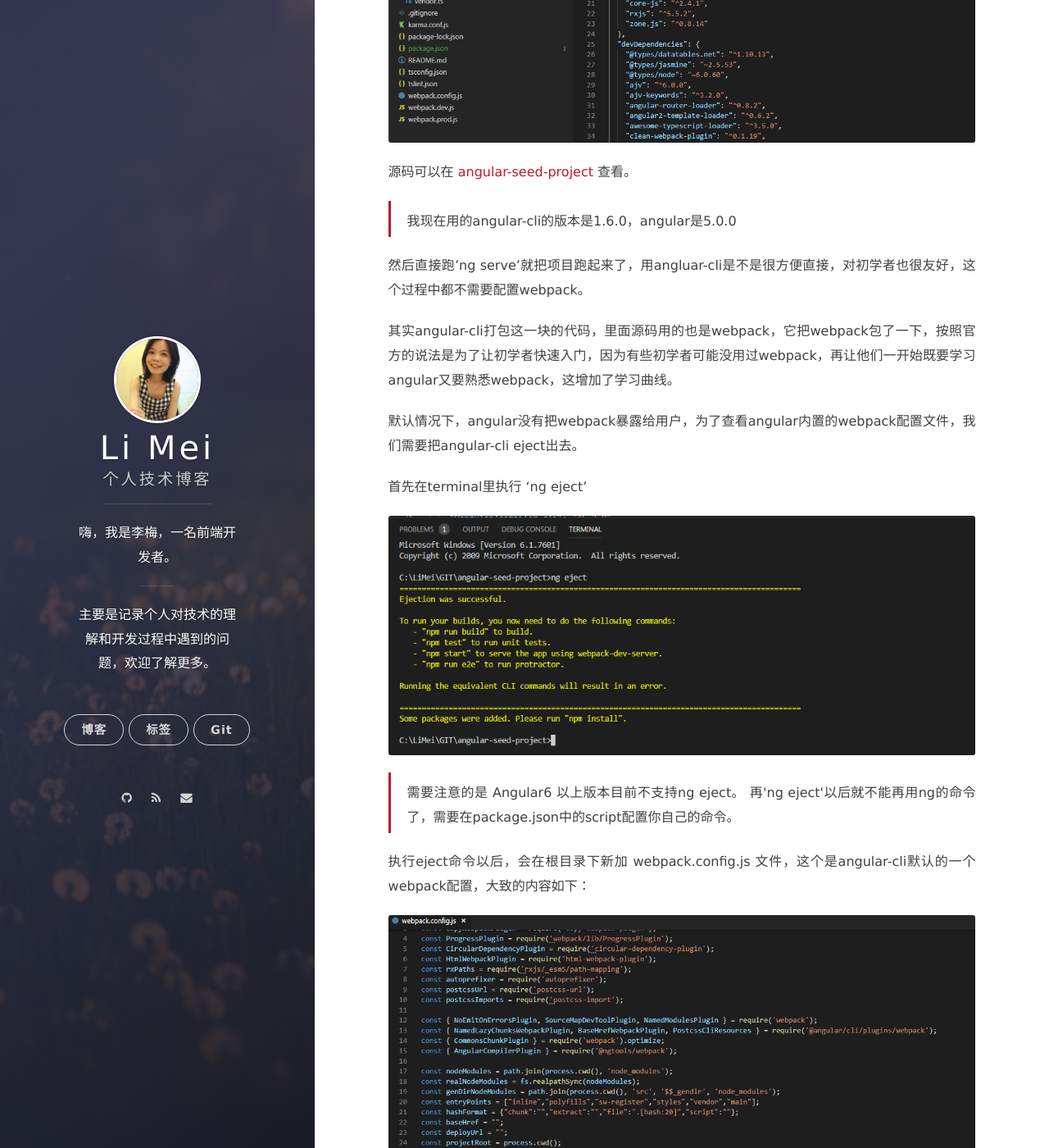
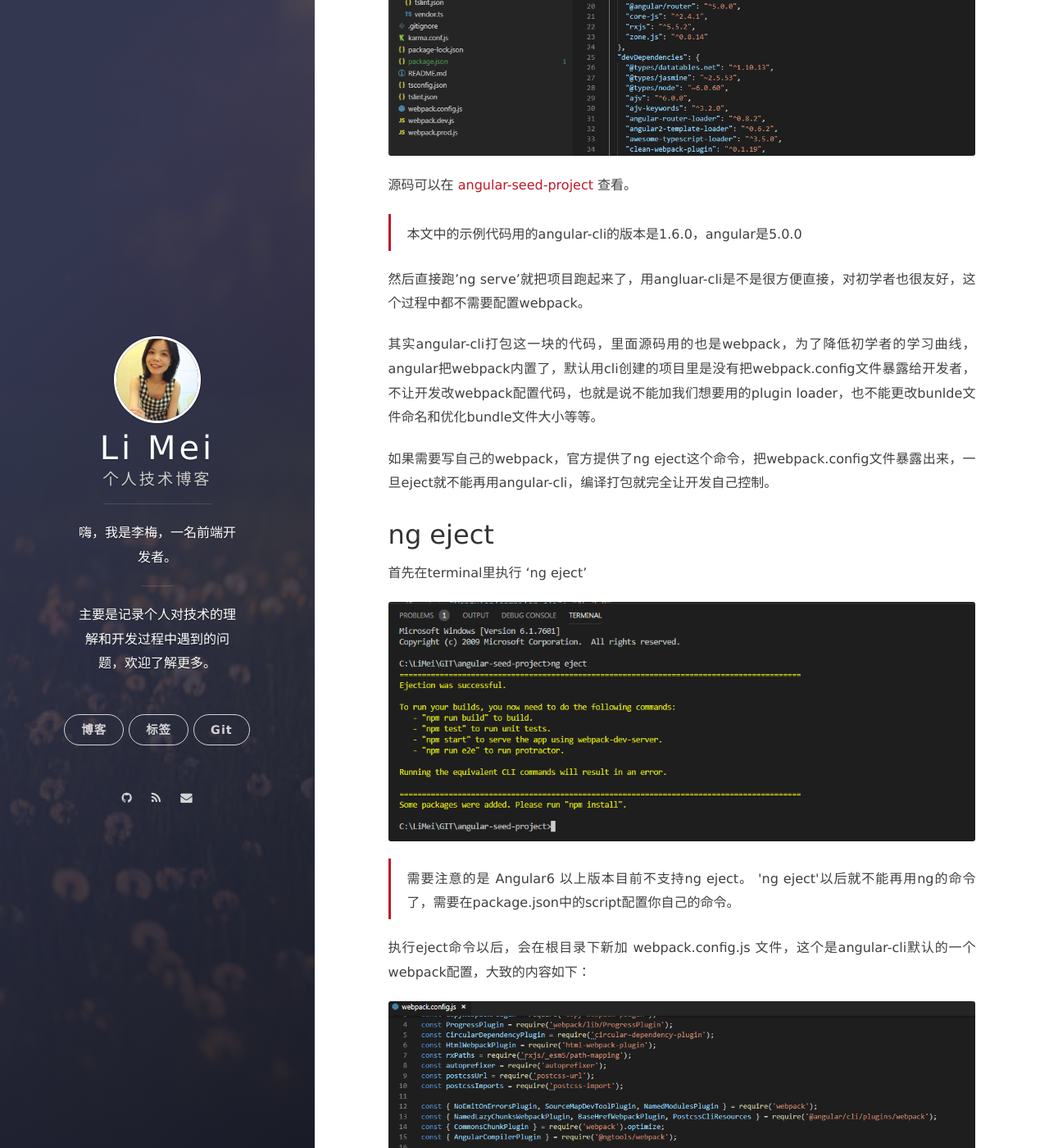
Before and after one commit to LiMeii/LiMeii.github.io, a Jekyll site: the page built from _posts/2018-09-29-angular-webpack.md, in a window 1280 px wide and 1400 px high, scrolled down 586 px. Shown: the whole window at 82% size. Built offline with Jekyll 4.4.1, drawn with Linux system fonts in a browser that asks for light colours; nearby versions of some CDN libraries; some of the changed text lies outside the part shown.

Commit message:
updaet angularwebpack post

````diff
--- a/_posts/2018-09-29-angular-webpack.md
+++ b/_posts/2018-09-29-angular-webpack.md
@@ -4,8 +4,7 @@ tags: Angular
 layout: post
 ---
 
-
-### angular-cli
+## angular-cli
 按照[Angular官方教程](https://angular.io/tutorial)搭建一个Angular项目，默认都是先安装angula-cli，再用命令行'ng new angular-project-name'会自动生成一个符合angular best practice的项目， 如下所示：
 
 
@@ -15,14 +14,17 @@ layout: post
 
 <blockquote>
 <p>
-我现在用的angular-cli的版本是1.6.0，angular是5.0.0
+本文中的示例代码用的angular-cli的版本是1.6.0，angular是5.0.0
 </p>
 </blockquote>
 然后直接跑'ng serve'就把项目跑起来了，用angluar-cli是不是很方便直接，对初学者也很友好，这个过程中都不需要配置webpack。
 
-其实angular-cli打包这一块的代码，里面源码用的也是webpack，它把webpack包了一下，按照官方的说法是为了让初学者快速入门，因为有些初学者可能没用过webpack，再让他们一开始既要学习angular又要熟悉webpack，这增加了学习曲线。
+其实angular-cli打包这一块的代码，里面源码用的也是webpack，为了降低初学者的学习曲线，angular把webpack内置了，默认用cli创建的项目里是没有把webpack.config文件暴露给开发者，不让开发改webpack配置代码，也就是说不能加我们想要用的plugin loader，也不能更改bunlde文件命名和优化bundle文件大小等等。
 
-默认情况下，angular没有把webpack暴露给用户，为了查看angular内置的webpack配置文件，我们需要把angular-cli eject出去。
+如果需要写自己的webpack，官方提供了ng eject这个命令，把webpack.config文件暴露出来，一旦eject就不能再用angular-cli，编译打包就完全让开发自己控制。
+
+
+## ng eject
 
 首先在terminal里执行 'ng eject'
 
@@ -31,7 +33,7 @@ layout: post
 <blockquote>
 <p>
 需要注意的是 Angular6 以上版本目前不支持ng eject。
-再'ng eject'以后就不能再用ng的命令了，需要在package.json中的script配置你自己的命令。
+'ng eject'以后就不能再用ng的命令了，需要在package.json中的script配置你自己的命令。
 </p>
 </blockquote>
 
@@ -39,13 +41,10 @@ layout: post
 
 ![angular default webpack]( https://limeii.github.io/assets/images/posts/angular/angular-default-webpack.png){:height="100%" width="100%"}
 
-用angular-cli内置的webpack打包方式，不让用户改webpack配置代码，也就是说不能加你想要用的plugin loader，也不能更改bunlde文件命名和优化bundle文件大小等等。
-
-如果需要写你自己的webpack，官方提供了ng eject这个命令，把webpack.config文件暴露出来，一旦eject就不能再用angular-cli，编译打包就完全让用户自己控制。
 
 接下来就教你如何在angular中搭建你自己的webpack打包方式。
 
-### 如何在angular中配置webpack
+## 如何在angular中配置webpack
 
 **第一步，在src目录下新增一个vendor.ts文件，这个文件主要是用来引用第三方library，比如node_modules下面的library**
 
@@ -91,7 +90,6 @@ module.exports = function(env){
   }
 ```
 然后在terminal里输入 'rum run start' 能在本地把整个项目run起来，每次改动 ts css html 文件会自动编译刷新页面，即时就能看到页面变化。
-相对于angularjs开发效率提高了很多，angularjs开发环境下是没办法即时自动编译，需要每次手动跑命令行。
 
 执行'npm run build:dev'这个命令行，会在根目录下生成build-dev文件目录，在这个目录下是最终开发环境下编译打包后的bundle文件。
 
````
